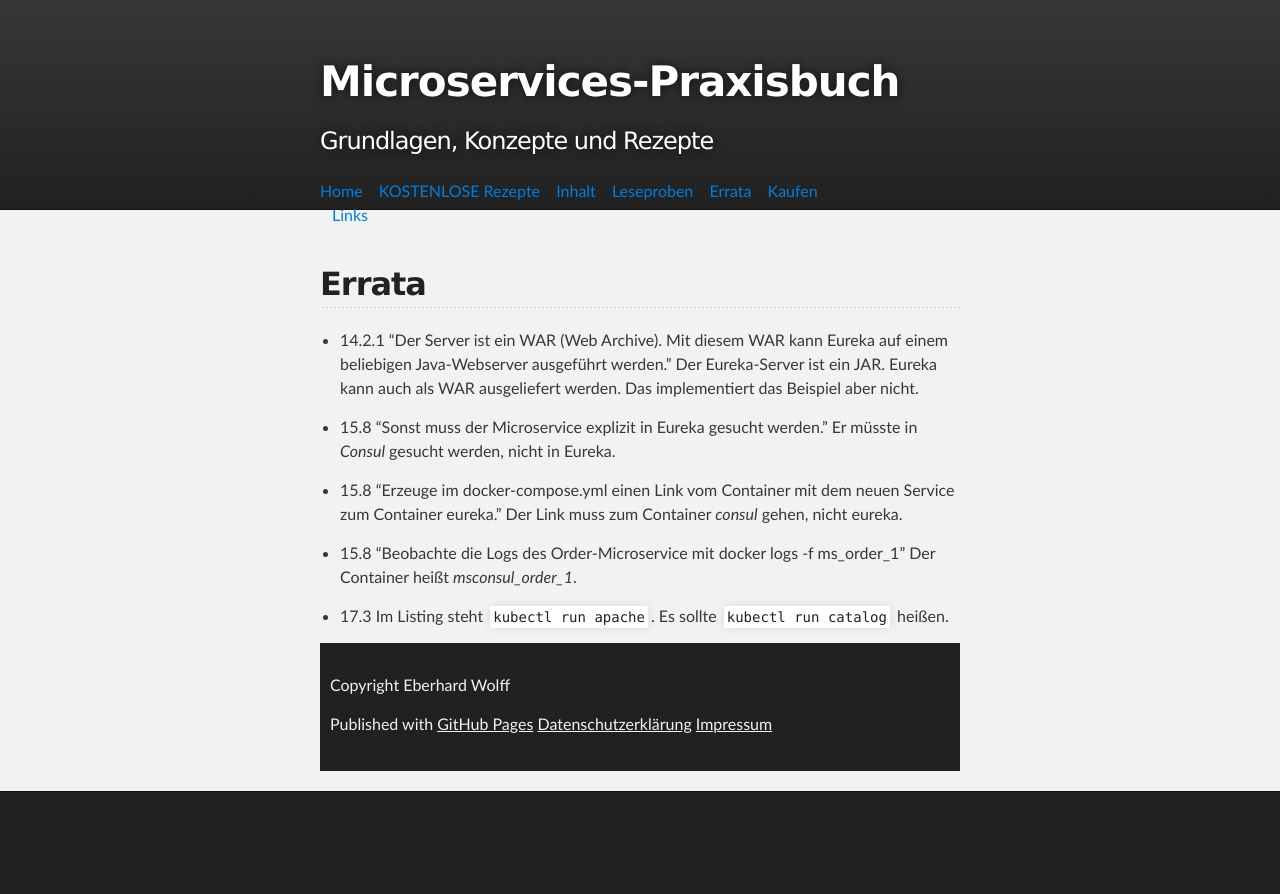
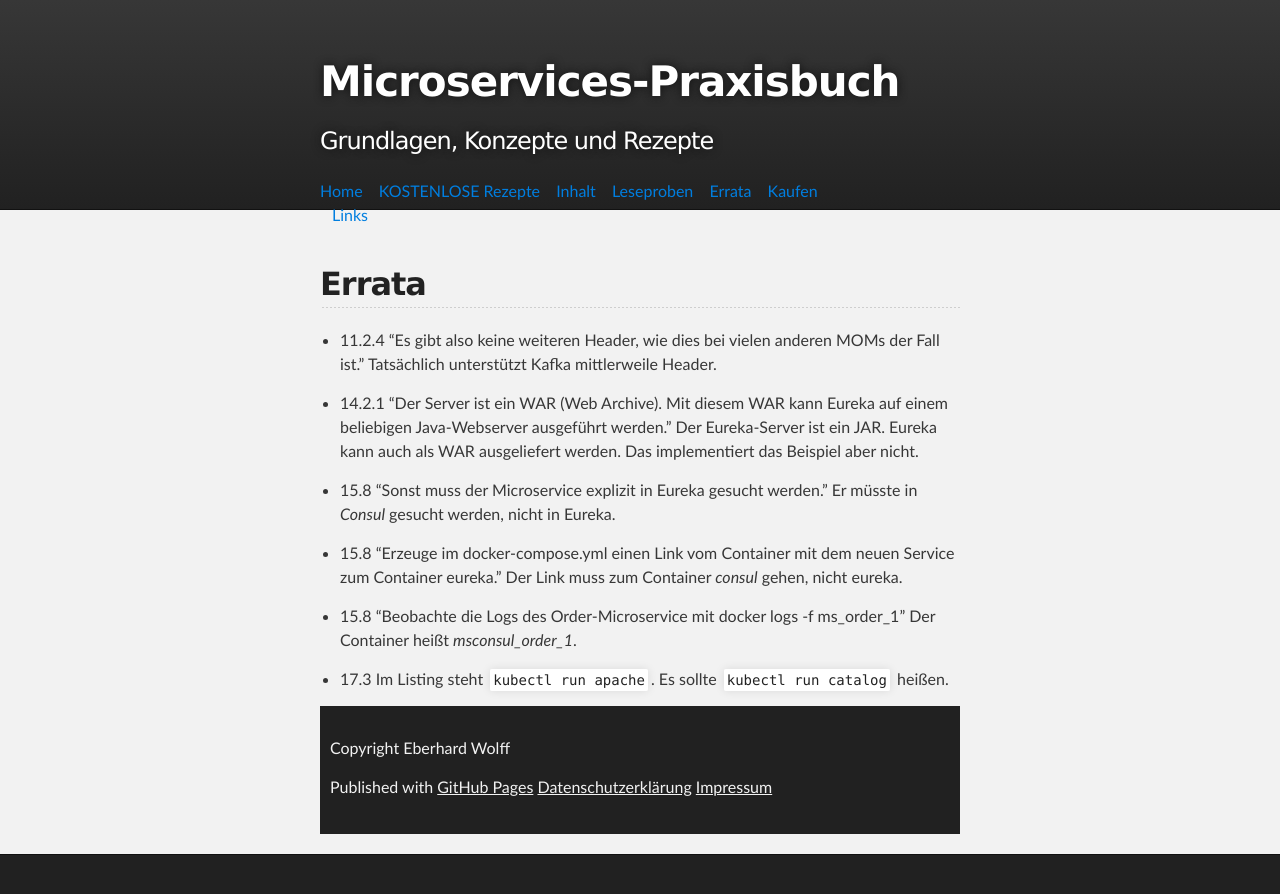
Before and after one commit to ewolff/microservices-praxisbuch.de, a Jekyll site: the page built from errata.md, in a window 1280 px wide. Shown: the top 894 px of the page. Built offline with Jekyll 4.4.1, drawn with Linux system fonts in a browser that asks for light colours.

Commit message:
Add errata: Kafka supports headers

```diff
--- a/errata.md
+++ b/errata.md
@@ -6,6 +6,10 @@ description: Errata für das Microservices-Praxisbuch
 
 Errata
 ---
+
+* 11.2.4 "Es gibt also keine weiteren Header, wie dies bei vielen
+  anderen MOMs der Fall ist." Tatsächlich unterstützt Kafka
+  mittlerweile Header.
 
 * 14.2.1 "Der Server ist ein WAR (Web Archive). Mit diesem WAR kann
   Eureka auf einem beliebigen Java-Webserver ausgeführt werden." Der
```
